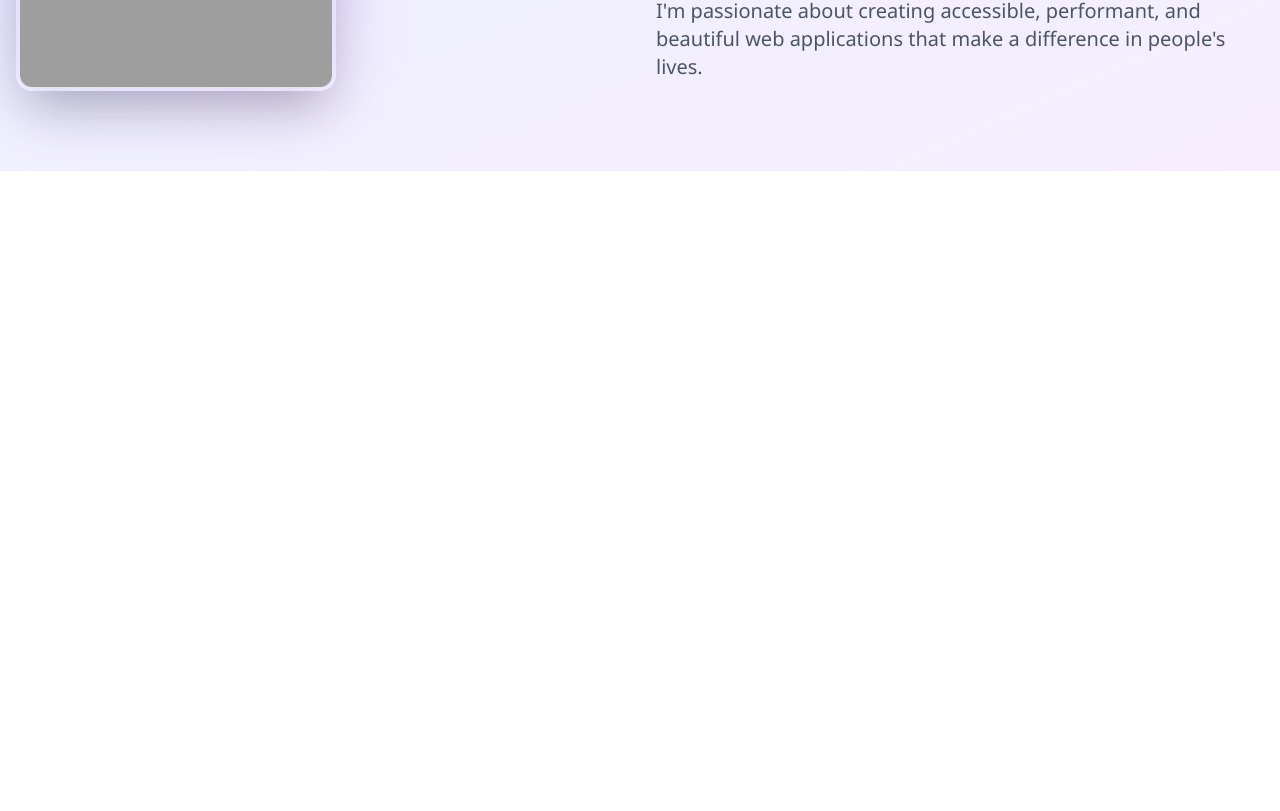
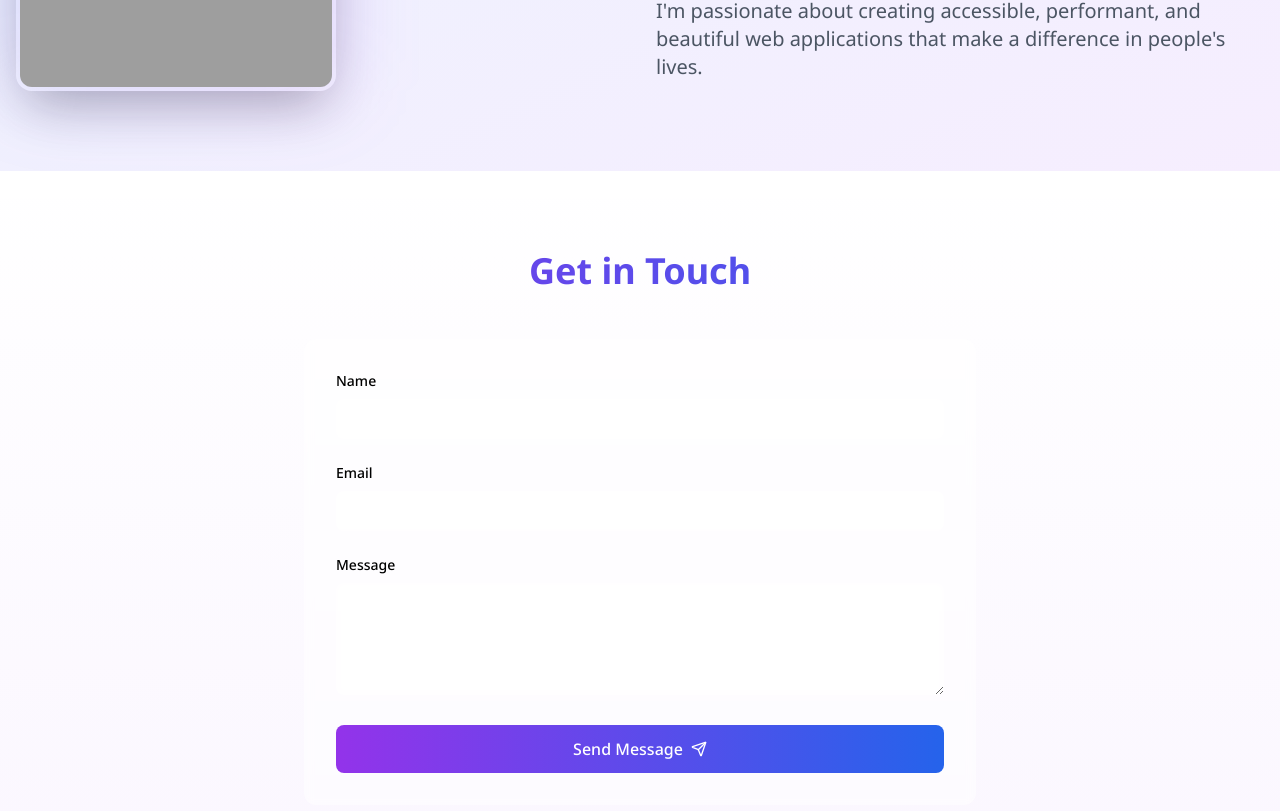
Before and after one commit to hervezossou/hervezossou.dev, a React (Vite) app: page / in a window 1280 px wide. Shown: the part 1197-2008 px from the top of the page. Before the commit the page ends 1368 px from the top, so only its background shows below. Built offline with nearby package versions, Linux system fonts and the light colour scheme; grey boxes are pictures that could not be loaded.

Commit message:
Add Contact Section

```diff
--- a/src/App.tsx
+++ b/src/App.tsx
@@ -1,5 +1,6 @@
 import Hero from "./components/organisms/Hero"
 import About from "./components/organisms/About"
+import Contact from "./components/organisms/Contact"
 
 function App() {
 
@@ -7,6 +8,7 @@ function App() {
     <>
       <Hero />
       <About />
+      <Contact />
     </>
   )
 }
--- a/src/components/organisms/Contact.tsx
+++ b/src/components/organisms/Contact.tsx
@@ -3,7 +3,7 @@ import ContactForm from "../molecules/ContactForm"
 
 export default function Contact () {
     return (
-        <section>
+        <section className="py-20 relative">
             <div className="absolute inset-0 bg-gradient-to-t from-purple-500/5 to-transparent dark:from-purple-500/5" />
             <div className="container mx-auto px-4 relative z-10">
                 <motion.h2
```
